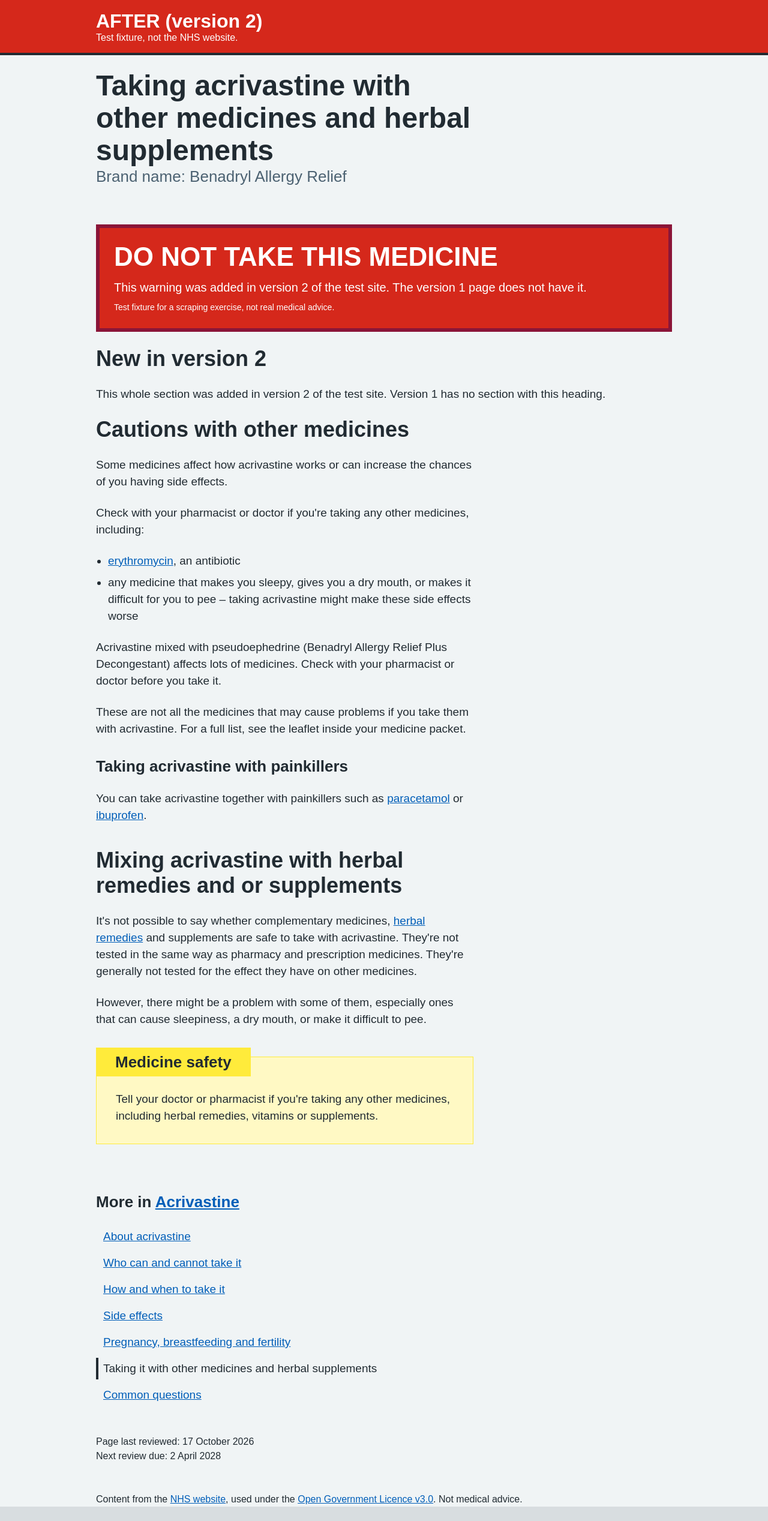
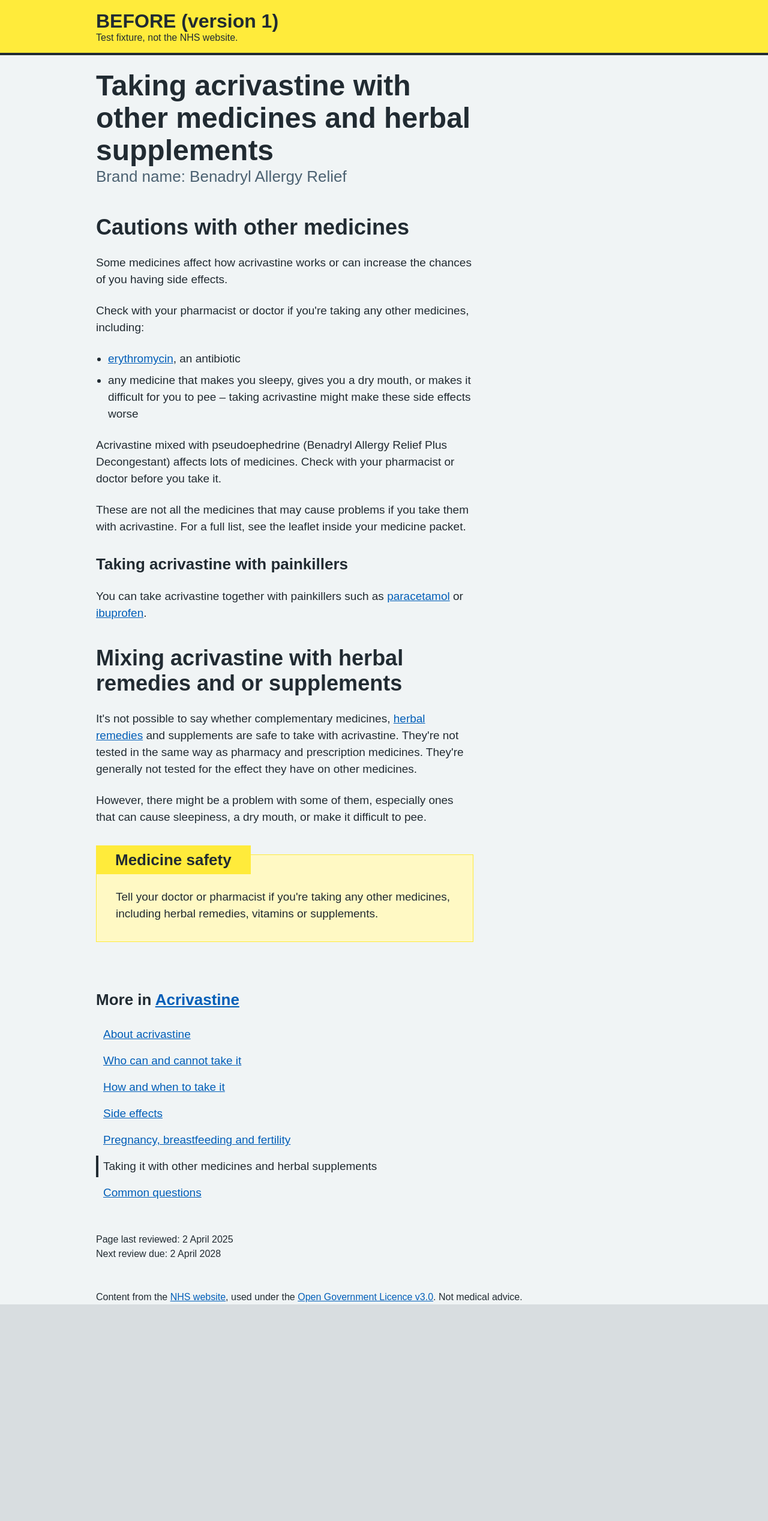
Before and after one commit to nate-selzer/nhs-scraper-fixture, a plain HTML site: page live/medicines/acrivastine/taking-acrivastine-with-other-medicines-and-herbal-supplements/index.html in a window 1280 px wide. Shown: the whole page at 60% size. After the commit the page ends 2198 px from the top, so only its background shows below. Drawn offline with Linux system fonts and the light colour scheme; a web font is replaced by a local one.

Commit message:
live: before

```diff
--- a/live/medicines/acrivastine/taking-acrivastine-with-other-medicines-and-herbal-supplements/index.html
+++ b/live/medicines/acrivastine/taking-acrivastine-with-other-medicines-and-herbal-supplements/index.html
@@ -8,7 +8,7 @@
 <link rel="stylesheet" href="/nhs-scraper-fixture/live/nhsuk.css">
 </head>
 <body>
-<div style="background:#d5281b;color:#ffffff;padding:16px 0;border-bottom:4px solid #212b32"><div class="nhsuk-width-container"><div style="font-size:32px;font-weight:700;line-height:1.2">AFTER (version 2)</div>Test fixture, not the NHS website.</div></div>
+<div style="background:#ffeb3b;color:#212b32;padding:16px 0;border-bottom:4px solid #212b32"><div class="nhsuk-width-container"><div style="font-size:32px;font-weight:700;line-height:1.2">BEFORE (version 1)</div>Test fixture, not the NHS website.</div></div>
 <div class="nhsuk-width-container">
 <main class="nhsuk-main-wrapper  nhsuk-main-wrapper--s" id="maincontent"  lang="en-GB"  >
 
@@ -29,7 +29,7 @@
     </div>
   </div>
 
-  <article><div style="background:#d5281b;color:#fff;border:6px solid #8a1538;padding:24px;margin:16px 0 24px"><p style="font-size:44px;font-weight:700;line-height:1.1;margin:0 0 12px;color:#fff">DO NOT TAKE THIS MEDICINE</p><p style="font-size:20px;margin:0 0 8px;color:#fff">This warning was added in version 2 of the test site. The version 1 page does not have it.</p><p style="font-size:14px;margin:0;color:#fff">Test fixture for a scraping exercise, not real medical advice.</p></div><section><h2>New in version 2</h2><p>This whole section was added in version 2 of the test site. Version 1 has no section with this heading.</p></section>
+  <article>
     <div class="nhsuk-grid-row">
       <div class="nhsuk-grid-column-two-thirds">
 
@@ -210,7 +210,8 @@
 
     <div>
       <p class="nhsuk-body-s nhsuk-u-margin-top-7 nhsuk-u-secondary-text-color">
-        Page last reviewed: 17 October 2026<br>
+        Page last reviewed: 2 April 2025
+        <br>
         Next review due: 2 April 2028
       </p>
     </div>
```
Also changed, not shown: live/medicines/acrivastine/about-acrivastine/index.html (+1 -1 lines), live/medicines/acrivastine/common-questions-about-acrivastine/index.html (+1 -1 lines), live/medicines/acrivastine/how-and-when-to-take-acrivastine/index.html (+1 -1 lines), live/medicines/acrivastine/index.html (+3 -3 lines), live/medicines/acrivastine/pregnancy-breastfeeding-and-fertility-while-taking-acrivastine/index.html (+1 -1 lines), live/medicines/acrivastine/side-effects-of-acrivastine/index.html (+1 -1 lines), live/medicines/acrivastine/who-can-and-cannot-take-acrivastine/index.html (+1 -1 lines), live/medicines/amlodipine/index.html (+1 -1 lines), live/medicines/index.html (+1 -1 lines).
